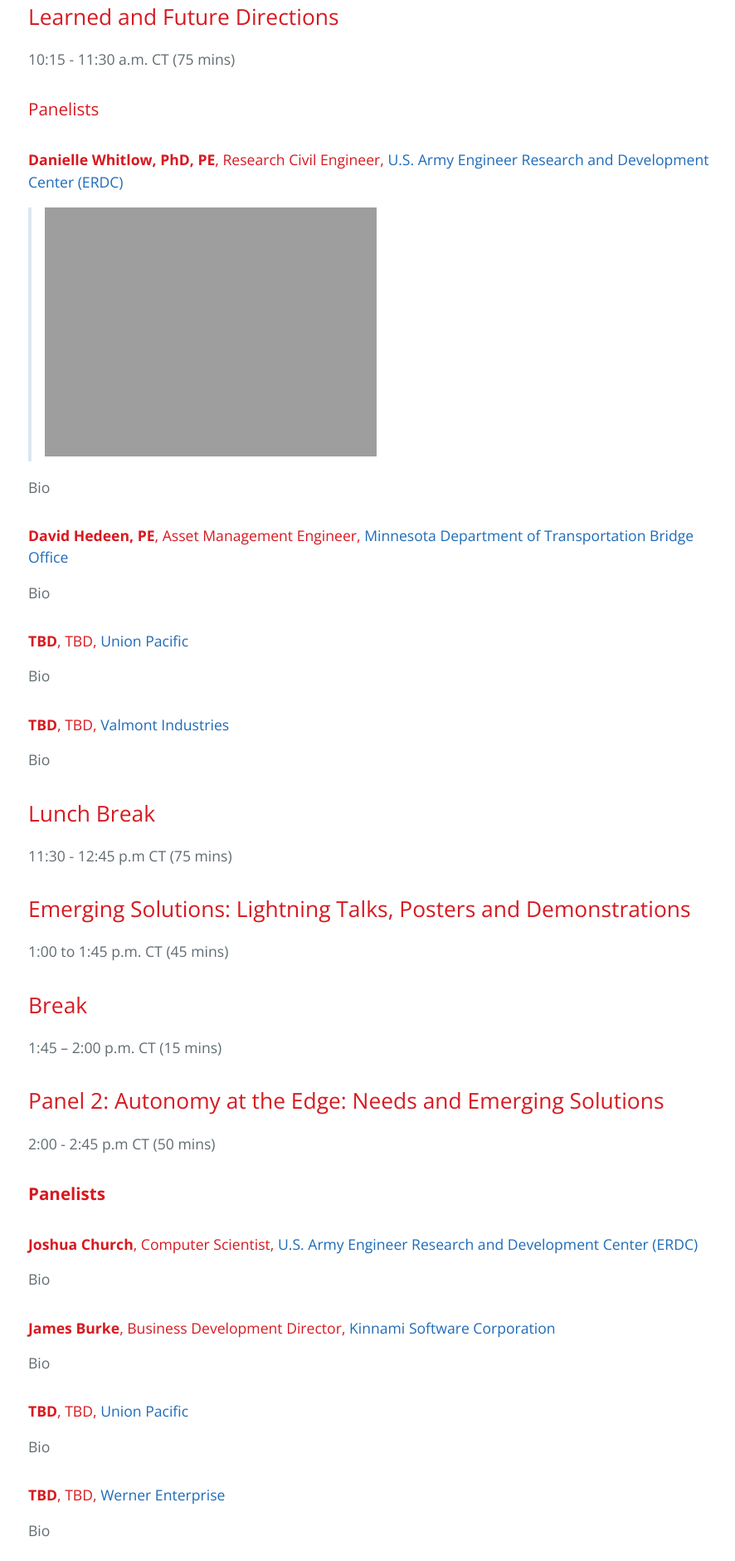
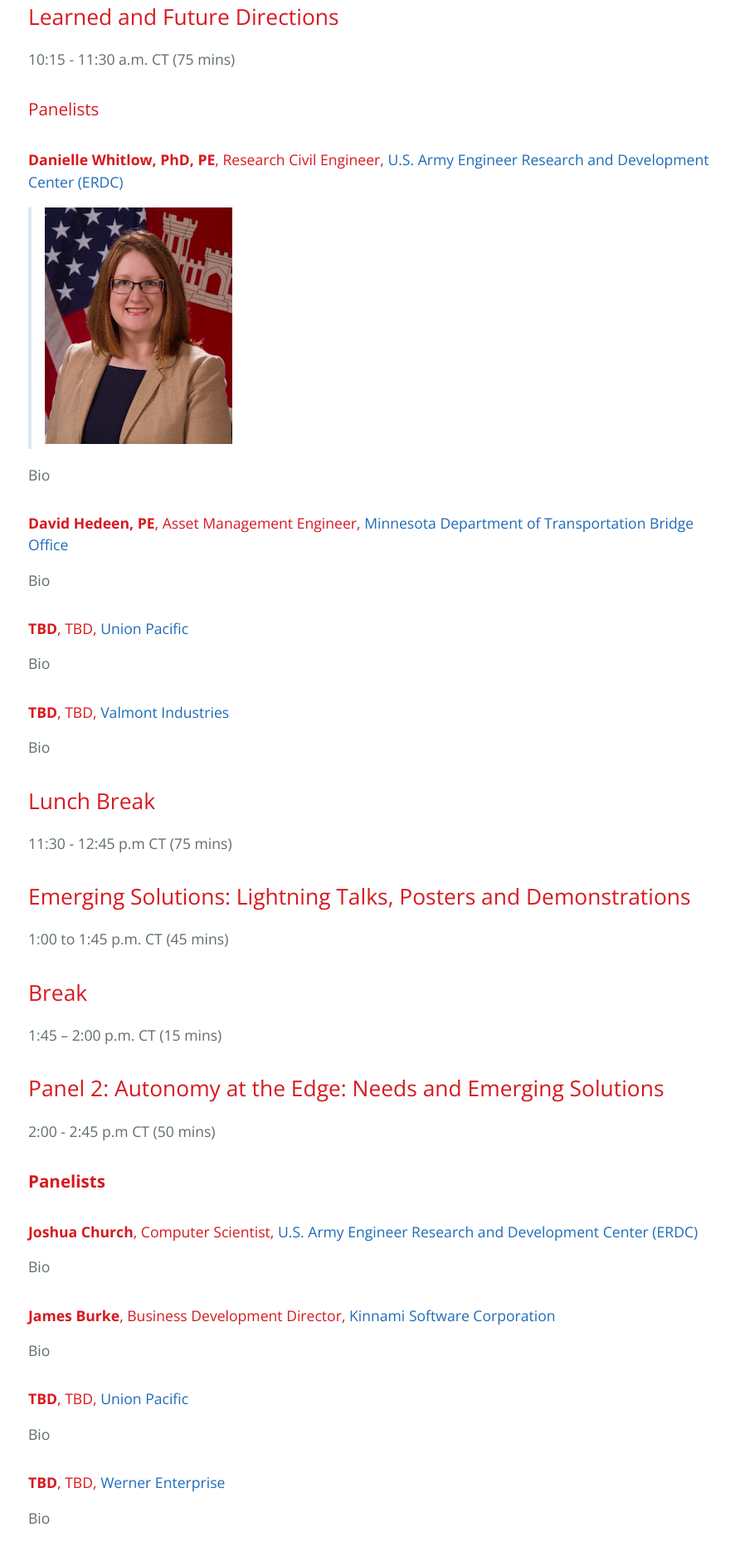
Before and after one commit to BridgingBigData/BridgingBigData.github.io, a Jekyll site: the page built from pages/bbd2023agenda.md, in a window 1280 px wide. Shown: the part 1703-3584 px from the top of the page at 83% size, without its empty margins (190-1076 px from the left). Built offline with Jekyll 4.4.1, drawn with Linux system fonts in a browser that asks for light colours.

Commit message:
update image

```diff
--- a/pages/bbd2023agenda.md
+++ b/pages/bbd2023agenda.md
@@ -52,7 +52,7 @@
 
 #### **Danielle Whitlow, PhD, PE**,  Research Civil Engineer, [U.S. Army Engineer Research and Development Center (ERDC)](https://www.erdc.usace.army.mil)
 
-> ![Dr. Danielle Whitlow](https://bridgingbigdata.github.io/pages/images/whitlow.jpg)
+> ![Dr. Danielle Whitlow](https://bridgingbigdata.github.io/pages/images/whitlow.png)
 
 <details>
 <summary>Bio</summary>
```
Also changed, not shown: pages/images/whitlow.png.
